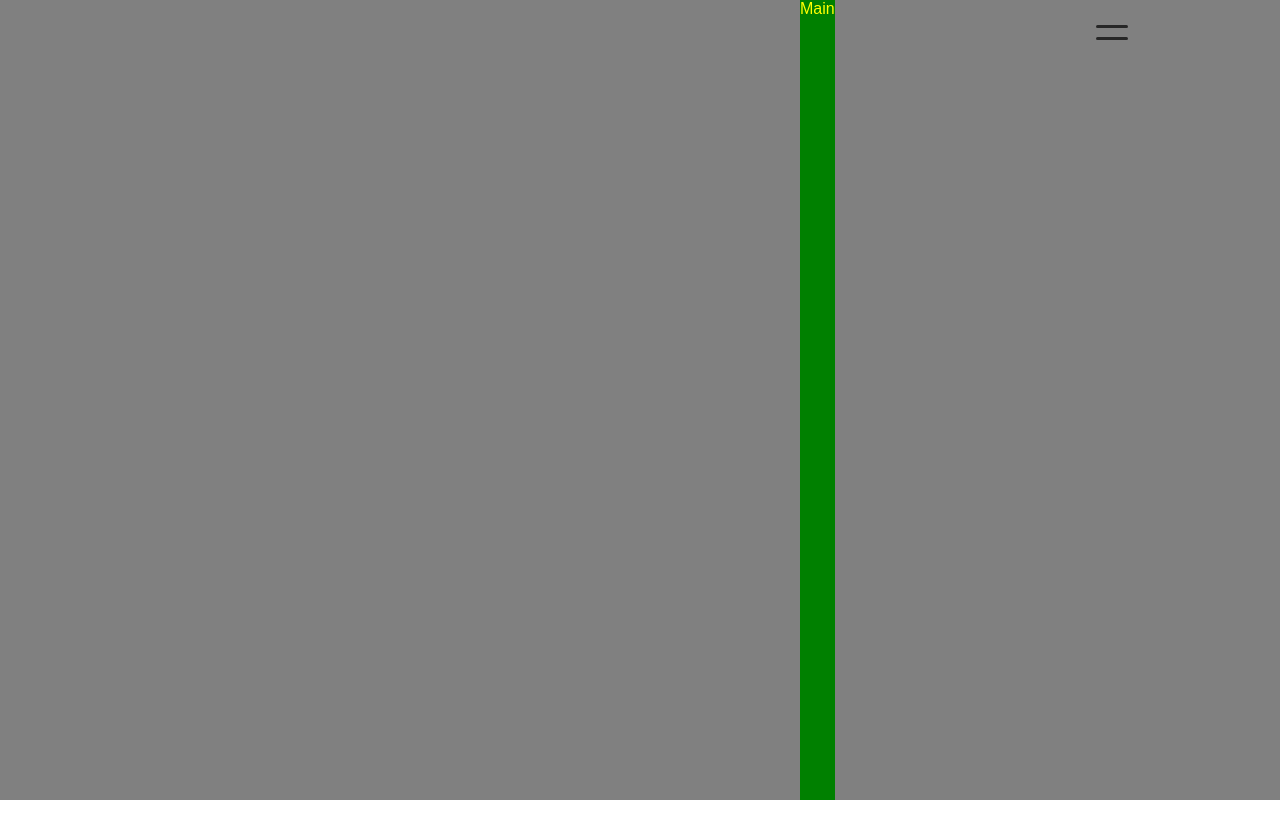
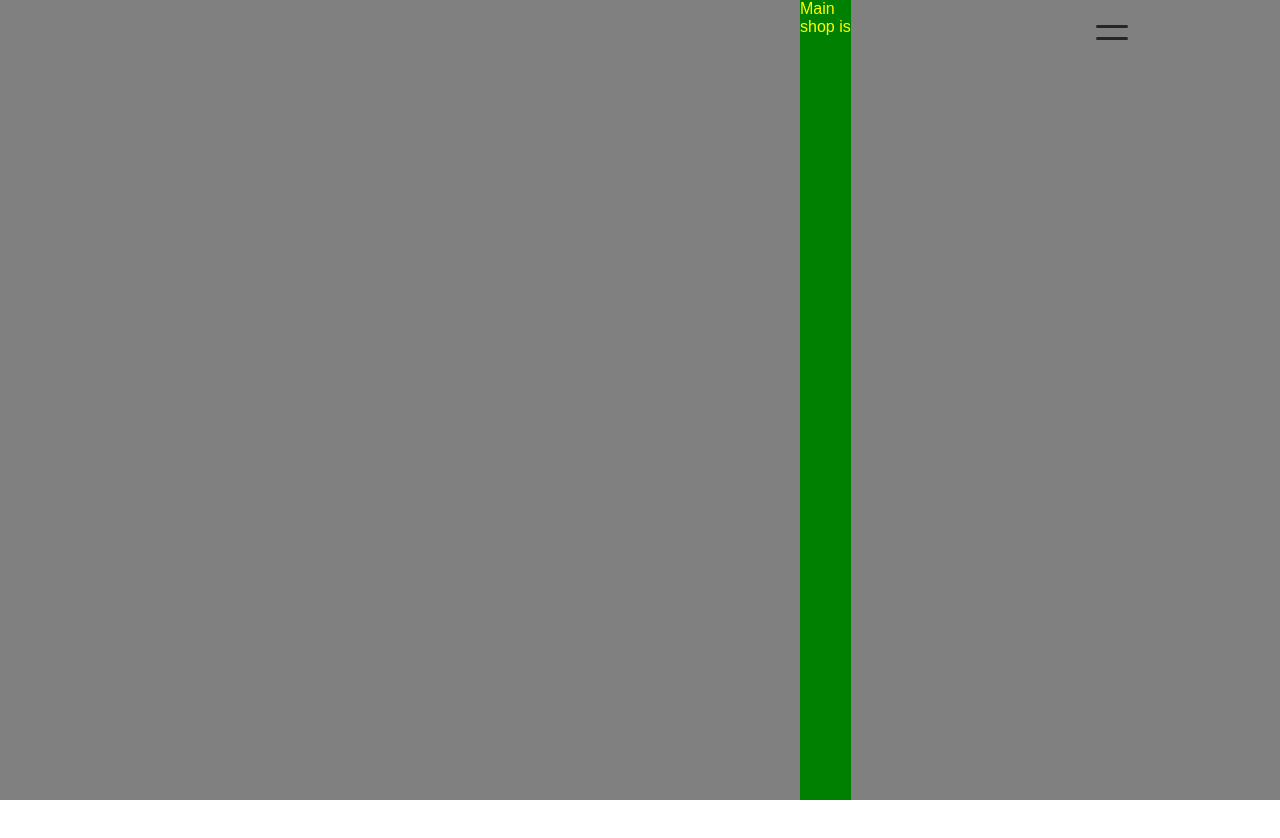
Before and after one commit to zoveloper/ecommerce, a React (Create React App) app in the folder frontend/: page /Shop in a window 1280 px wide. Shown: the top 838 px of the page. Built offline with nearby package versions, Linux system fonts and the light colour scheme.

Commit message:
set up react router

```diff
--- a/frontend/package.json
+++ b/frontend/package.json
@@ -19,6 +19,7 @@
     "react-dom": "^17.0.2",
     "react-jss": "^10.6.0",
     "react-minimal-side-navigation": "^1.8.0",
+    "react-router-dom": "^5.2.0",
     "react-scripts": "4.0.3",
     "simple-flexbox": "^2.3.2",
     "web-vitals": "^1.1.1"
--- a/frontend/src/App.js
+++ b/frontend/src/App.js
@@ -1,5 +1,5 @@
-import React from 'react';
-import * as s from './App.styles';
+import React from 'react'
+import * as s from './App.styles'
 
 // components
 import Sidebar from './components/Sidebar/Sidebar'
@@ -13,7 +13,7 @@ const App =() =>{
 
   };
   const menuItems = [
-    {name: 'Home', to: '/', icon:''},
+    {name: 'Work', to: '/', icon:''},
     {name: 'Shop', to: '/Shop', icon:''},
     {name: 'About', to: '/About', icon:''},
   ];
--- /dev/null
+++ b/frontend/src/Routes.js
@@ -0,0 +1,21 @@
+import React from 'react'
+import {Switch, Route} from 'react-router-dom'
+
+//Components
+import Work from './components/MainView/Work/Work'
+import Shop from './components/MainView/Shop/Shop'
+import About from './components/MainView/About/About'
+const Routes = () =>{
+    return(
+        <Switch>
+            <Route exact path='/' component={Work}/>
+            <Route  path='/Shop' component={Shop}/>
+            <Route  path='/About' component={About}/>
+        </Switch>
+
+
+
+)}
+
+
+export default Routes
--- a/frontend/src/components/MainView/MainView.js
+++ b/frontend/src/components/MainView/MainView.js
@@ -1,8 +1,14 @@
 import React from 'react'
 import * as s from './MainView.styles'
+import Routes from '../../Routes'
 
 const MainView= () =>{
-    return<s.MainViewContainer>Main</s.MainViewContainer>
+    return<s.MainViewContainer>
+        Main
+        <Routes/>
+
+
+    </s.MainViewContainer>
 }
 
 export default MainView
--- a/frontend/src/components/MainView/Shop/Shop.js
+++ b/frontend/src/components/MainView/Shop/Shop.js
@@ -0,0 +1,11 @@
+import React from 'react'
+
+function Shop() {
+    return (
+        <div>
+            shop is
+        </div>
+    )
+}
+
+export default Shop
--- /dev/null
+++ b/frontend/src/components/MainView/Work/Work.js
@@ -0,0 +1,11 @@
+import React from 'react'
+
+function Work() {
+    return (
+        <div>
+            hello
+        </div>
+    )
+}
+
+export default Work
--- a/frontend/src/components/Sidebar/Sidebar.js
+++ b/frontend/src/components/Sidebar/Sidebar.js
@@ -1,5 +1,6 @@
 import React,{useState, useEffect} from 'react'
 import { Cross as Hamburger } from 'hamburger-react'
+import { Link } from 'react-router-dom'
 import * as s from './Sidebar.styles'
 
 const Sidebar = props =>{
@@ -49,6 +50,7 @@ const Sidebar = props =>{
         //console.log(selected)
         console.log(isSidebarOpen)
         return(
+        <Link to={item.to}>
         <s.MenuItem
         key={index}
         selected={isItemSelected}
@@ -57,6 +59,7 @@ const Sidebar = props =>{
         >
             <s.Text isSidebarOpen={isSidebarOpen}>{item.name} </s.Text>
         </s.MenuItem>
+        </Link>
         )
     });
 
--- a/frontend/src/index.js
+++ b/frontend/src/index.js
@@ -2,11 +2,14 @@ import React from 'react';
 import ReactDOM from 'react-dom';
 import App from './App';
 import reportWebVitals from './reportWebVitals';
+import { BrowserRouter } from 'react-router-dom'
 import './Global.scss'
 
 ReactDOM.render(
   <React.StrictMode>
+    <BrowserRouter>
     <App />
+    </BrowserRouter>
   </React.StrictMode>,
   document.getElementById('root')
 );
```
Also changed, not shown: frontend/src/components/MainView/Work/Shop.js (deleted), 1 other file (tests, documents, lock files or other folders).
